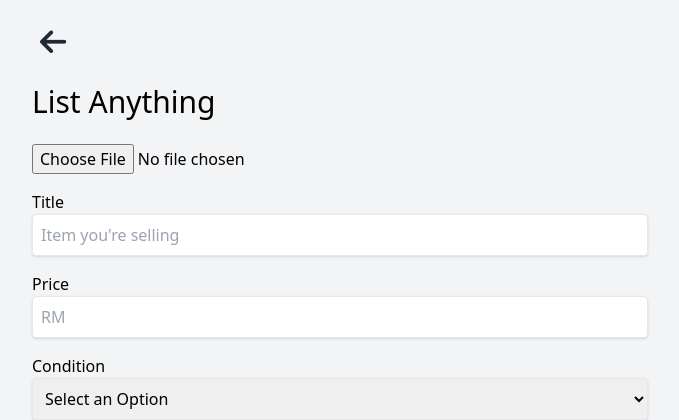
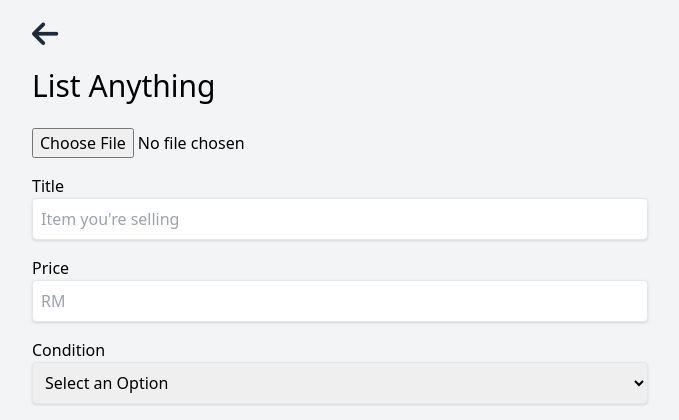
Before and after one commit to RobbyBJ/marketplace-mp, a Laravel app: page /listings in a window 1280 px wide. Shown: the part 64-484 px from the top of the page, without its empty margins (296-975 px from the left). Run offline with Laravel 12, Linux system fonts and the light colour scheme; a user stored in the database is signed in; data comes from the database, SQL or seed files in the repository; data that the repository does not hold is empty; style sheets or scripts are compiled from the project's sources; some libraries are stand-ins or nearby versions.

Commit message:
minor changes

```diff
--- a/resources/views/livewire/listings.blade.php
+++ b/resources/views/livewire/listings.blade.php
@@ -1,6 +1,6 @@
 <div class='flex justify-center'>
     <div class='w-6/12'>
-        <button class="p-2">
+        <button >
             <i class="fas fa-arrow-left text-3xl text-gray-800" wire:click="back"></i>
         </button>
 
```
